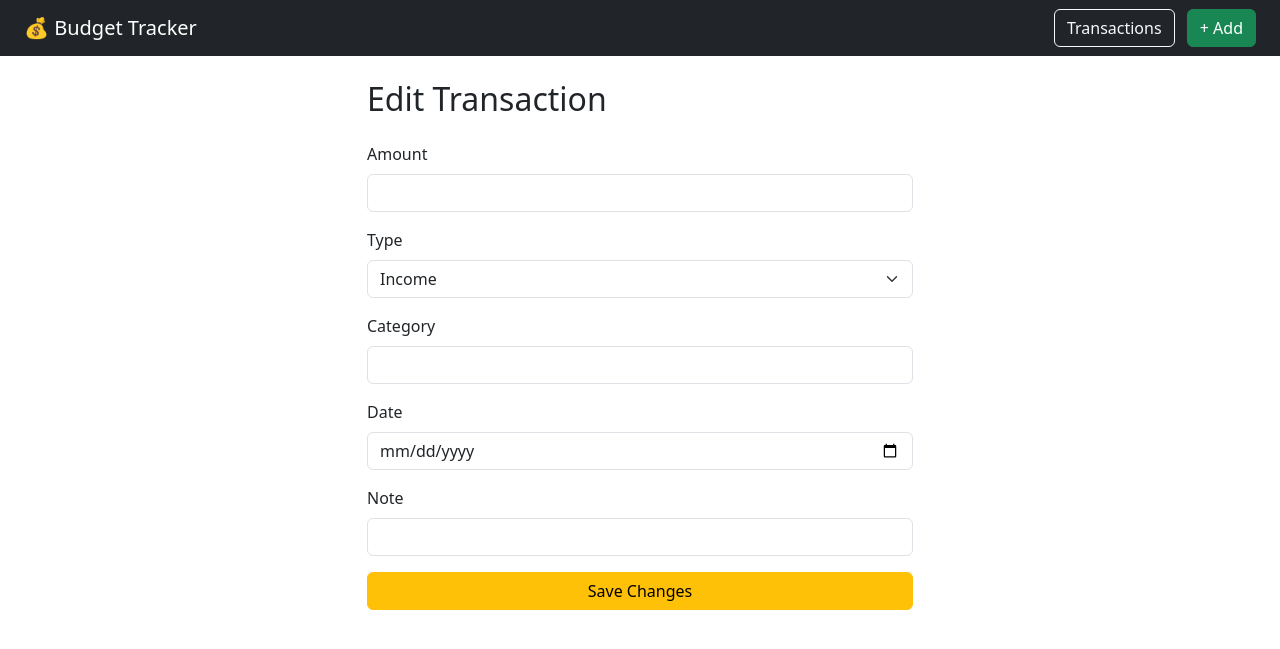
After one commit to ocass9/budget-tracker, a Flask app: template templates/edit.html in a window 1280 px wide. The commit adds this page. Shown: the top 649 px of the page. Run offline with Flask 3, Linux system fonts and the light colour scheme; the template is opened without the code that fills it, so the values that code supplies are empty.

Commit message:
major changes, added graphs, edit, delete, totals and proper home page (index)

```diff
--- a/app.py
+++ b/app.py
@@ -1,6 +1,7 @@
+from collections import defaultdict
 from flask import Flask, render_template, request, redirect, url_for
 from models import db, Transaction
-from datetime import datetime
+from datetime import datetime, timedelta
 
 app = Flask(__name__)
 app.config["SQLALCHEMY_DATABASE_URI"] = "sqlite:///budget.db"
@@ -10,7 +11,71 @@ db.init_app(app)
 
 @app.route("/")
 def index():
-    return "Hello Flask"
+    all_transactions = Transaction.query.order_by(Transaction.date.desc()).all()
+    income = sum(t.amount for t in all_transactions if t.type == "income")
+    expenses = sum(t.amount for t in all_transactions if t.type == "expenses")
+    balance = income - expenses
+
+    # Sort oldest to newest
+    chart_transactions = sorted(all_transactions, key=lambda t: t.date)
+
+    # Cut to last 6 months if needed
+    if chart_transactions:
+        latest = chart_transactions[-1].date
+        earliest = chart_transactions[0].date
+        duration = (latest - earliest).days
+        if duration > 180:
+            cutoff = latest - timedelta(days=180)
+            chart_transactions = [t for t in chart_transactions if t.date >= cutoff]
+
+    # Build daily buckets
+    daily_income = defaultdict(float)
+    daily_expenses = defaultdict(float)
+    daily_balance = defaultdict(float)
+
+    for t in chart_transactions:
+        if t.type == "income":
+            daily_income[t.date] += t.amount
+            daily_balance[t.date] += t.amount
+        else:
+            daily_expenses[t.date] += t.amount
+            daily_balance[t.date] -= t.amount
+
+    sorted_days = sorted(set(daily_income.keys()) | set(daily_expenses.keys()))
+
+    # Build chart labels and daily values
+    chart_labels = [d.strftime("%d/%m/%Y") for d in sorted_days]
+    income_values = [round(daily_income[d], 2) for d in sorted_days]
+    expenses_values = [round(daily_expenses[d], 2) for d in sorted_days]
+
+    # Build running balance with smoothing
+    cumulative = 0
+    raw_balance = []
+    for d in sorted_days:
+        cumulative += daily_balance[d]
+        raw_balance.append(round(cumulative, 2))
+
+    def smooth(values, window=3):
+        smoothed = []
+        for i in range(len(values)):
+            start = max(0, i - window + 1)
+            avg = sum(values[start:i+1]) / len(values[start:i+1])
+            smoothed.append(round(avg, 2))
+        return smoothed
+
+    running_balance = smooth(raw_balance)
+
+    return render_template(
+        "index.html",
+        transactions=all_transactions,
+        income=round(income, 2),
+        expenses=round(expenses, 2),
+        balance=round(balance, 2),
+        chart_labels=chart_labels,
+        income_values=income_values,
+        expenses_values=expenses_values,
+        running_balance=running_balance,
+    )
 
 @app.route("/add", methods=["GET", "POST"])
 def add():
@@ -20,7 +85,7 @@ def add():
             type=request.form["type"],
             category=request.form["category"],
             date=datetime.strptime(request.form["date"], "%Y-%m-%d").date(),
-            note=request.form.get("note","")
+            note=request.form.get("note", "")
         )
         db.session.add(transaction)
         db.session.commit()
@@ -32,6 +97,26 @@ def transactions():
     all_transactions = Transaction.query.order_by(Transaction.date.desc()).all()
     return render_template("transactions.html", transactions=all_transactions)
 
+@app.route("/delete/<int:id>")
+def delete(id):
+    transaction = Transaction.query.get_or_404(id)
+    db.session.delete(transaction)
+    db.session.commit()
+    return redirect(url_for("transactions"))
+
+@app.route("/edit/<int:id>", methods=["GET", "POST"])
+def edit(id):
+    transaction = Transaction.query.get_or_404(id)
+    if request.method == "POST":
+        transaction.amount = float(request.form["amount"])
+        transaction.type = request.form["type"]
+        transaction.category = request.form["category"]
+        transaction.date = datetime.strptime(request.form["date"], "%Y-%m-%d").date()
+        transaction.note = request.form.get("note", "")
+        db.session.commit()
+        return redirect(url_for("transactions"))
+    return render_template("edit.html", transaction=transaction)
+
 if __name__ == "__main__":
     with app.app_context():
         db.create_all()
--- a/models.py
+++ b/models.py
@@ -12,3 +12,6 @@ class Transaction(db.Model):
 
     def __repr__(self):
         return f"<Transaction {self.type} ${self.amount} - {self.category}>"
+
+    def formatted_date(self):
+        return self.date.strftime("%d/%m/%Y")
--- a/templates/add.html
+++ b/templates/add.html
@@ -15,7 +15,7 @@
                 <label class="form-label">Type</label>
                 <select name="type" class="form-select">
                     <option value="income">Income</option>
-                    <option value="expense">Expense</option>
+                    <option value="expenses">Expenses</option>
                 </select>
             </div>
             <div class="mb-3">
--- /dev/null
+++ b/templates/edit.html
@@ -0,0 +1,37 @@
+{% extends "base.html" %}
+
+{% block title %}Edit Transaction{% endblock %}
+
+{% block content %}
+<div class="row justify-content-center">
+    <div class="col-md-6">
+        <h2 class="mb-4">Edit Transaction</h2>
+        <form method="POST">
+            <div class="mb-3">
+                <label class="form-label">Amount</label>
+                <input type="number" step="0.01" name="amount" class="form-control" value="{{ transaction.amount }}" required>
+            </div>
+            <div class="mb-3">
+                <label class="form-label">Type</label>
+                <select name="type" class="form-select">
+                    <option value="income" {% if transaction.type == "income" %}selected{% endif %}>Income</option>
+                    <option value="expenses" {% if transaction.type == "expenses" %}selected{% endif %}>Expense</option>
+                </select>
+            </div>
+            <div class="mb-3">
+                <label class="form-label">Category</label>
+                <input type="text" name="category" class="form-control" value="{{ transaction.category }}" required>
+            </div>
+            <div class="mb-3">
+                <label class="form-label">Date</label>
+                <input type="date" name="date" class="form-control" value="{{ transaction.date }}" required>
+            </div>
+            <div class="mb-3">
+                <label class="form-label">Note</label>
+                <input type="text" name="note" class="form-control" value="{{ transaction.note }}">
+            </div>
+            <button type="submit" class="btn btn-warning w-100">Save Changes</button>
+        </form>
+    </div>
+</div>
+{% endblock %}
```
Also changed, not shown: templates/index.html (added, +153 -0 lines), templates/transactions.html (+6 -1 lines).
